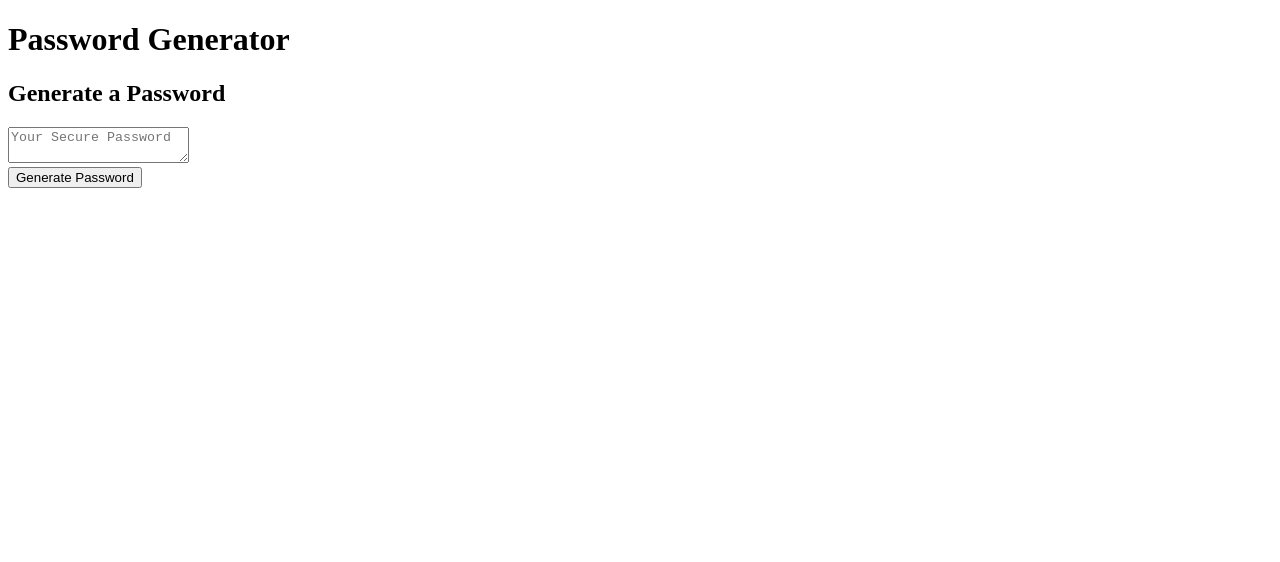
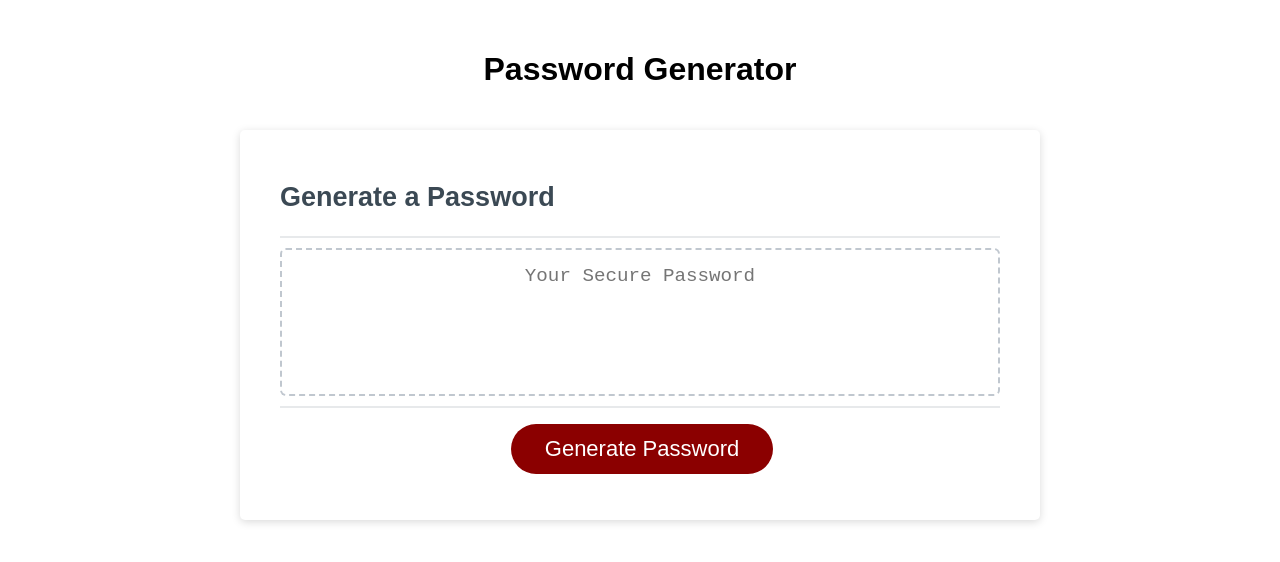
Before and after one commit to trevirt2/password-generator, a plain HTML site: page index.html in a window 1280 px wide. Drawn offline with Linux system fonts and the light colour scheme.

Commit message:
file path corrections

```diff
--- a/index.html
+++ b/index.html
@@ -5,7 +5,7 @@
     <meta name="viewport" content="width=device-width, initial-scale=1.0" />
     <meta http-equiv="X-UA-Compatible" content="ie=edge" />
     <title>Password Generator</title>
-    <link rel="stylesheet" href="./assets/styles/style.css" />
+    <link rel="stylesheet" href="./assets/styles/styles.css" />
   </head>
   <body>
     <div class="wrapper">
@@ -25,7 +25,7 @@
           ></textarea>
         </div>
         <div class="card-footer">
-          <button id="generate" class="btn">Generate Password</button>
+          <button onclick="generatePassword()" id="generate" class="btn">Generate Password</button>
         </div>
       </div>
     </div>
```
